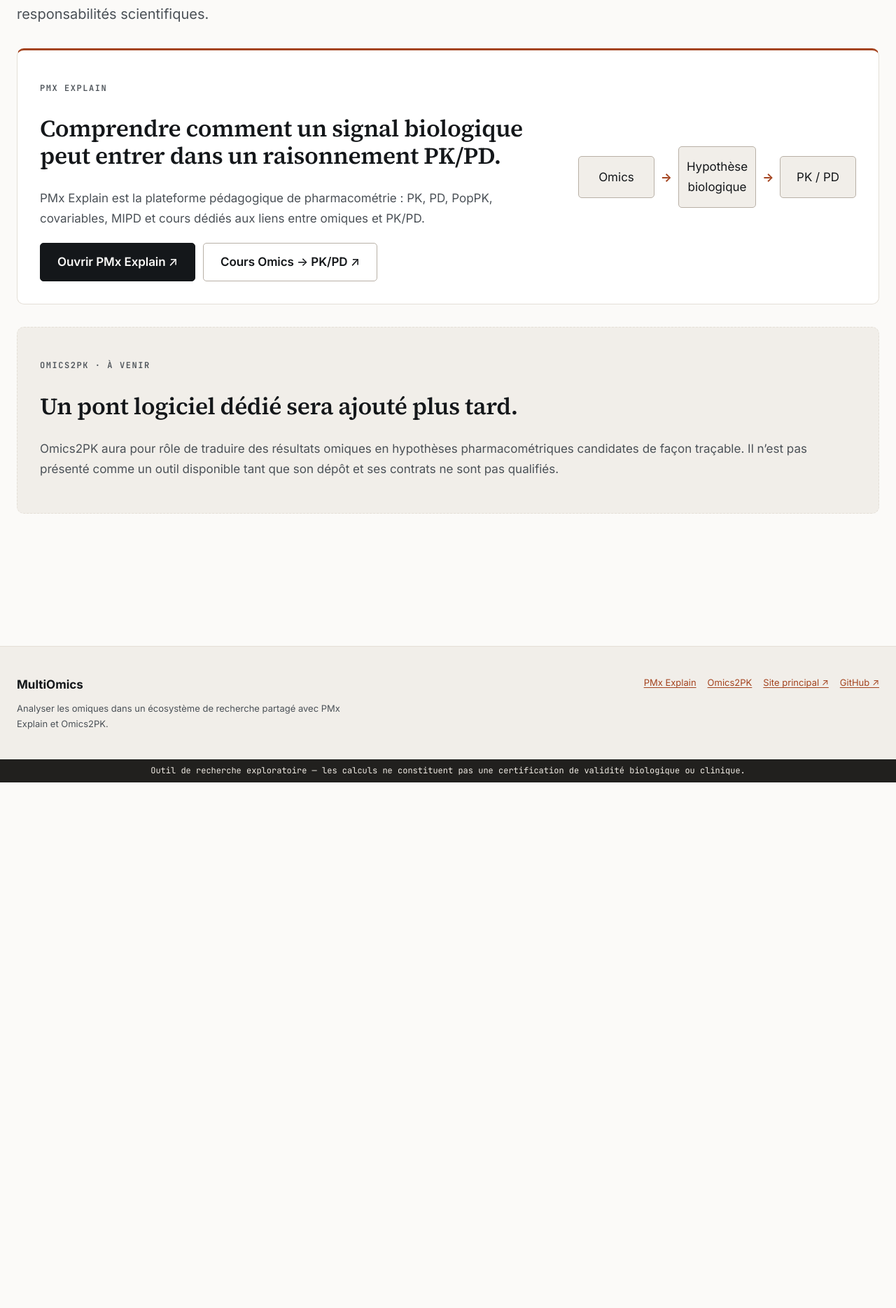
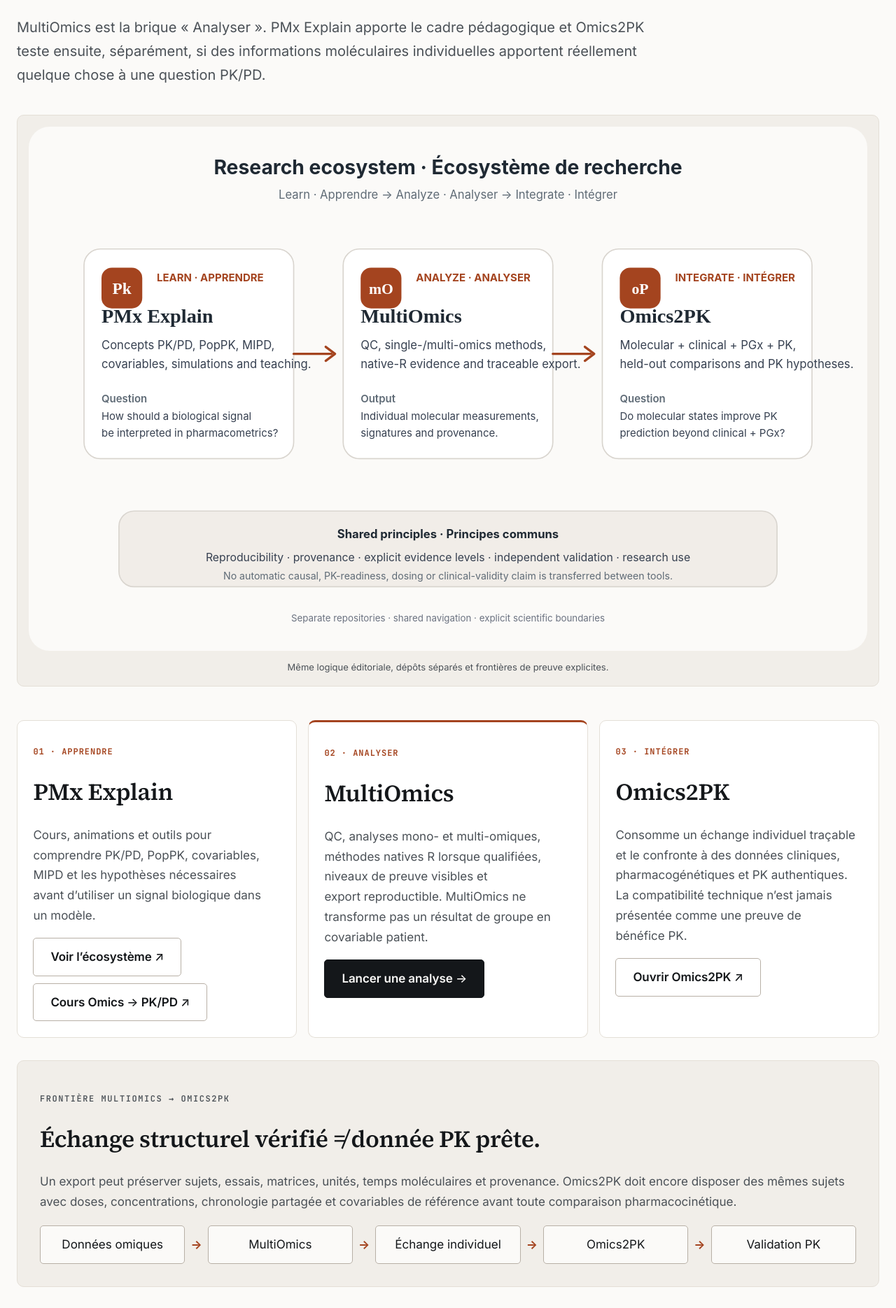
Before and after one commit to rberrah/MultiOmics, a SvelteKit app: page /multiomics/disciplines in a window 1280 px wide. Shown: the part 430-2299 px from the top of the page at 70% size. Before the commit the page ends 1548 px from the top, so only its background shows below. Built offline with nearby package versions, Linux system fonts and the light colour scheme.

Commit message:
Turn disciplines page into ecosystem overview

```diff
--- a/src/routes/multiomics/disciplines/+page.svelte
+++ b/src/routes/multiomics/disciplines/+page.svelte
@@ -1,52 +1,117 @@
 <script>
+  import { asset } from '$app/paths';
   import { language } from '#lib/stores/language.js';
   /** @param {string} fr @param {string} en */
   const t=(fr,en)=>$language==='en'?en:fr;
 </script>
 
 <svelte:head>
-  <title>{t('Autres disciplines — MultiOmics','Other disciplines — MultiOmics')}</title>
-  <meta name="description" content={t('Relier l’analyse omique à la pharmacométrie avec PMx Explain, puis à terme Omics2PK.','Connect omics analysis to pharmacometrics through PMx Explain and, later, Omics2PK.')} />
+  <title>{t('Écosystème — MultiOmics','Ecosystem — MultiOmics')}</title>
+  <meta name="description" content={t(
+    'MultiOmics s’inscrit dans un écosystème cohérent avec PMx Explain et Omics2PK : apprendre la pharmacométrie, analyser les omiques puis tester leur apport pour la PK/PD.',
+    'MultiOmics belongs to a coherent ecosystem with PMx Explain and Omics2PK: learn pharmacometrics, analyze omics, then test their value for PK/PD research.'
+  )} />
 </svelte:head>
 
-<section class="connections-page">
-  <p class="eyebrow">{t('Liens avec les autres disciplines','Connections with other disciplines')}</p>
-  <h1>{t('MultiOmics ne s’arrête pas à l’analyse omique.','MultiOmics does not stop at omics analysis.')}</h1>
-  <p class="lede">{t('Cette page explicite les outils complémentaires sans mélanger leurs niveaux de preuve ni leurs responsabilités scientifiques.', 'This page makes complementary tools explicit without mixing their evidence levels or scientific responsibilities.')}</p>
+<section class="connections-page" data-testid="ecosystem-page">
+  <header class="intro">
+    <p class="eyebrow">{t('ÉCOSYSTÈME DE RECHERCHE','RESEARCH ECOSYSTEM')}</p>
+    <h1>{t('Analyser les omiques sans perdre le lien avec la pharmacométrie.','Analyze omics without losing the pharmacometrics context.')}</h1>
+    <p class="lede">{t(
+      'MultiOmics est la brique « Analyser ». PMx Explain apporte le cadre pédagogique et Omics2PK teste ensuite, séparément, si des informations moléculaires individuelles apportent réellement quelque chose à une question PK/PD.',
+      'MultiOmics is the Analyze layer. PMx Explain provides the learning framework, while Omics2PK separately tests whether individual molecular information genuinely adds value to a PK/PD question.'
+    )}</p>
+  </header>
 
-  <article class="connection primary">
-    <div>
-      <p class="eyebrow">PMx Explain</p>
-      <h2>{t('Comprendre comment un signal biologique peut entrer dans un raisonnement PK/PD.', 'Understand how a biological signal can enter PK/PD reasoning.')}</h2>
-      <p>{t('PMx Explain est la plateforme pédagogique de pharmacométrie : PK, PD, PopPK, covariables, MIPD et cours dédiés aux liens entre omiques et PK/PD.', 'PMx Explain is the pharmacometrics learning platform: PK, PD, PopPK, covariates, MIPD and dedicated lessons connecting omics with PK/PD.')}</p>
+  <figure class="ecosystem-figure">
+    <img src={asset('/multiomics/ecosystem-graphical-abstract.svg')} alt={t(
+      'Écosystème : PMx Explain pour apprendre, MultiOmics pour analyser, Omics2PK pour intégrer les signaux moléculaires à la recherche PK.',
+      'Ecosystem: PMx Explain for learning, MultiOmics for analysis, Omics2PK for integrating molecular signals into PK research.'
+    )} />
+    <figcaption>{t(
+      'Même logique éditoriale, dépôts séparés et frontières de preuve explicites.',
+      'Shared editorial logic, separate repositories and explicit evidence boundaries.'
+    )}</figcaption>
+  </figure>
+
+  <div class="roles">
+    <article class="connection">
+      <p class="role">{t('01 · Apprendre','01 · Learn')}</p>
+      <h2>PMx Explain</h2>
+      <p>{t(
+        'Cours, animations et outils pour comprendre PK/PD, PopPK, covariables, MIPD et les hypothèses nécessaires avant d’utiliser un signal biologique dans un modèle.',
+        'Courses, animations and tools for understanding PK/PD, PopPK, covariates, MIPD and the assumptions needed before using a biological signal in a model.'
+      )}</p>
       <div class="actions">
-        <a class="btn btn-primary" href="https://rberrah.github.io/pharmacometrie/">{t('Ouvrir PMx Explain','Open PMx Explain')} ↗</a>
+        <a class="btn btn-outline" href="https://rberrah.github.io/pharmacometrie/ecosystem/">{t('Voir l’écosystème','Open ecosystem')} ↗</a>
         <a class="btn btn-outline" href="https://rberrah.github.io/pharmacometrie/domaines/">{t('Cours Omics → PK/PD','Omics → PK/PD lessons')} ↗</a>
       </div>
+    </article>
+
+    <article class="connection current">
+      <p class="role">{t('02 · Analyser','02 · Analyze')}</p>
+      <h2>MultiOmics</h2>
+      <p>{t(
+        'QC, analyses mono- et multi-omiques, méthodes natives R lorsque qualifiées, niveaux de preuve visibles et export reproductible. MultiOmics ne transforme pas un résultat de groupe en covariable patient.',
+        'QC, single- and multi-omics analyses, qualified native-R methods, visible evidence levels and reproducible export. MultiOmics does not turn a group-level result into a patient covariate.'
+      )}</p>
+      <a class="btn btn-primary" href="../tool/">{t('Lancer une analyse','Run an analysis')} →</a>
+    </article>
+
+    <article class="connection">
+      <p class="role">{t('03 · Intégrer','03 · Integrate')}</p>
+      <h2>Omics2PK</h2>
+      <p>{t(
+        'Consomme un échange individuel traçable et le confronte à des données cliniques, pharmacogénétiques et PK authentiques. La compatibilité technique n’est jamais présentée comme une preuve de bénéfice PK.',
+        'Consumes a traceable individual exchange and confronts it with genuine clinical, pharmacogenetic and PK observations. Technical compatibility is never presented as evidence of PK benefit.'
+      )}</p>
+      <a class="btn btn-outline" href="https://rberrah.github.io/Omics2PK/">{t('Ouvrir Omics2PK','Open Omics2PK')} ↗</a>
+    </article>
+  </div>
+
+  <section class="handoff">
+    <div>
+      <p class="eyebrow">{t('FRONTIÈRE MULTIOMICS → OMICS2PK','MULTIOMICS → OMICS2PK BOUNDARY')}</p>
+      <h2>{t('Échange structurel vérifié ≠ donnée PK prête.','Verified structural exchange ≠ PK-ready data.')}</h2>
+      <p>{t(
+        'Un export peut préserver sujets, essais, matrices, unités, temps moléculaires et provenance. Omics2PK doit encore disposer des mêmes sujets avec doses, concentrations, chronologie partagée et covariables de référence avant toute comparaison pharmacocinétique.',
+        'An export can preserve subjects, assays, matrices, units, molecular timing and provenance. Omics2PK still requires the same subjects with doses, concentrations, a shared time origin and reference covariates before any pharmacokinetic comparison.'
+      )}</p>
     </div>
-    <div class="flow" aria-label={t('Chaîne conceptuelle','Conceptual chain')}>
-      <span>Omics</span><b>→</b><span>{t('Hypothèse biologique','Biological hypothesis')}</span><b>→</b><span>PK / PD</span>
+    <div class="flow" aria-label={t('Flux de recherche','Research flow')}>
+      <span>{t('Données omiques','Omics data')}</span><b>→</b>
+      <span>MultiOmics</span><b>→</b>
+      <span>{t('Échange individuel','Individual exchange')}</span><b>→</b>
+      <span>Omics2PK</span><b>→</b>
+      <span>{t('Validation PK','PK validation')}</span>
     </div>
-  </article>
+  </section>
 
-  <article class="connection future">
-    <p class="eyebrow">Omics2PK · {t('à venir','planned')}</p>
-    <h2>{t('Un pont logiciel dédié sera ajouté plus tard.', 'A dedicated software bridge will be added later.')}</h2>
-    <p>{t('Omics2PK aura pour rôle de traduire des résultats omiques en hypothèses pharmacométriques candidates de façon traçable. Il n’est pas présenté comme un outil disponible tant que son dépôt et ses contrats ne sont pas qualifiés.', 'Omics2PK will translate omics results into traceable candidate pharmacometric hypotheses. It is not presented as an available tool until its repository and contracts are qualified.')}</p>
-  </article>
+  <p class="boundary" role="note">{t(
+    'Usage recherche : aucune page de cet écosystème ne certifie automatiquement causalité biologique, validité clinique ou recommandation de dose.',
+    'Research use: no page in this ecosystem automatically certifies biological causality, clinical validity or a dosing recommendation.'
+  )}</p>
 </section>
 
 <style>
   .connections-page{padding-block:clamp(2.5rem,6vw,5rem)}
-  h1{max-width:25ch}
-  .lede{max-width:74ch;color:var(--text-secondary);font-size:var(--text-lg)}
-  .connection{margin-top:2rem;padding:clamp(1.25rem,3vw,2rem);border:1px solid var(--border-subtle);border-radius:var(--radius-lg);background:var(--bg-tertiary)}
-  .connection.primary{display:grid;grid-template-columns:minmax(0,1.3fr) minmax(260px,.7fr);gap:2rem;align-items:center;border-top:3px solid var(--accent-pk)}
+  .intro{max-width:920px}
+  .intro h1{max-width:25ch}
+  .lede{max-width:76ch;color:var(--text-secondary);font-size:var(--text-lg)}
+  .ecosystem-figure{margin:2.5rem 0 3rem;padding:1rem;border:1px solid var(--border-subtle);border-radius:var(--radius-lg);background:var(--bg-secondary)}
+  .ecosystem-figure img{display:block;width:100%;height:auto;border-radius:calc(var(--radius-lg) - 6px)}
+  .ecosystem-figure figcaption{text-align:center;margin-top:.75rem;color:var(--text-secondary);font-size:var(--text-sm)}
+  .roles{display:grid;grid-template-columns:repeat(3,minmax(0,1fr));gap:1rem}
+  .connection{padding:1.4rem;border:1px solid var(--border-subtle);border-radius:var(--radius-lg);background:var(--bg-tertiary)}
+  .connection.current{border-top:3px solid var(--accent-pk)}
   .connection p{color:var(--text-secondary)}
-  .actions{display:flex;flex-wrap:wrap;gap:.7rem;margin-top:1.3rem}
-  .flow{display:grid;grid-template-columns:1fr auto 1fr auto 1fr;align-items:center;gap:.55rem;text-align:center}
-  .flow span{padding:.9rem .7rem;border:1px solid var(--border-strong);background:var(--bg-secondary);border-radius:var(--radius)}
+  .role{font-family:var(--font-mono);font-size:var(--text-xs);font-weight:700;letter-spacing:.08em;text-transform:uppercase;color:var(--accent-pk)!important}
+  .actions{display:flex;flex-wrap:wrap;gap:.6rem}
+  .handoff{margin-top:2rem;padding:clamp(1.3rem,3vw,2rem);border:1px solid var(--border-subtle);border-radius:var(--radius-lg);background:var(--bg-secondary)}
+  .handoff p{color:var(--text-secondary)}
+  .flow{display:grid;grid-template-columns:1fr auto 1fr auto 1fr auto 1fr auto 1fr;gap:.5rem;align-items:center;margin-top:1.2rem;text-align:center}
+  .flow span{padding:.75rem .55rem;border:1px solid var(--border-strong);border-radius:var(--radius);background:var(--bg-primary)}
   .flow b{color:var(--accent-pk)}
-  .future{border-style:dashed;background:var(--bg-secondary)}
-  @media(max-width:820px){.connection.primary{grid-template-columns:1fr}.flow{grid-template-columns:1fr}.flow b{transform:rotate(90deg)}}
+  .boundary{margin-top:2rem;padding:1rem;border-left:3px solid var(--accent-pk);background:var(--bg-secondary);color:var(--text-secondary)}
+  @media(max-width:900px){.roles{grid-template-columns:1fr}.flow{grid-template-columns:1fr}.flow b{transform:rotate(90deg)}}
 </style>
```
